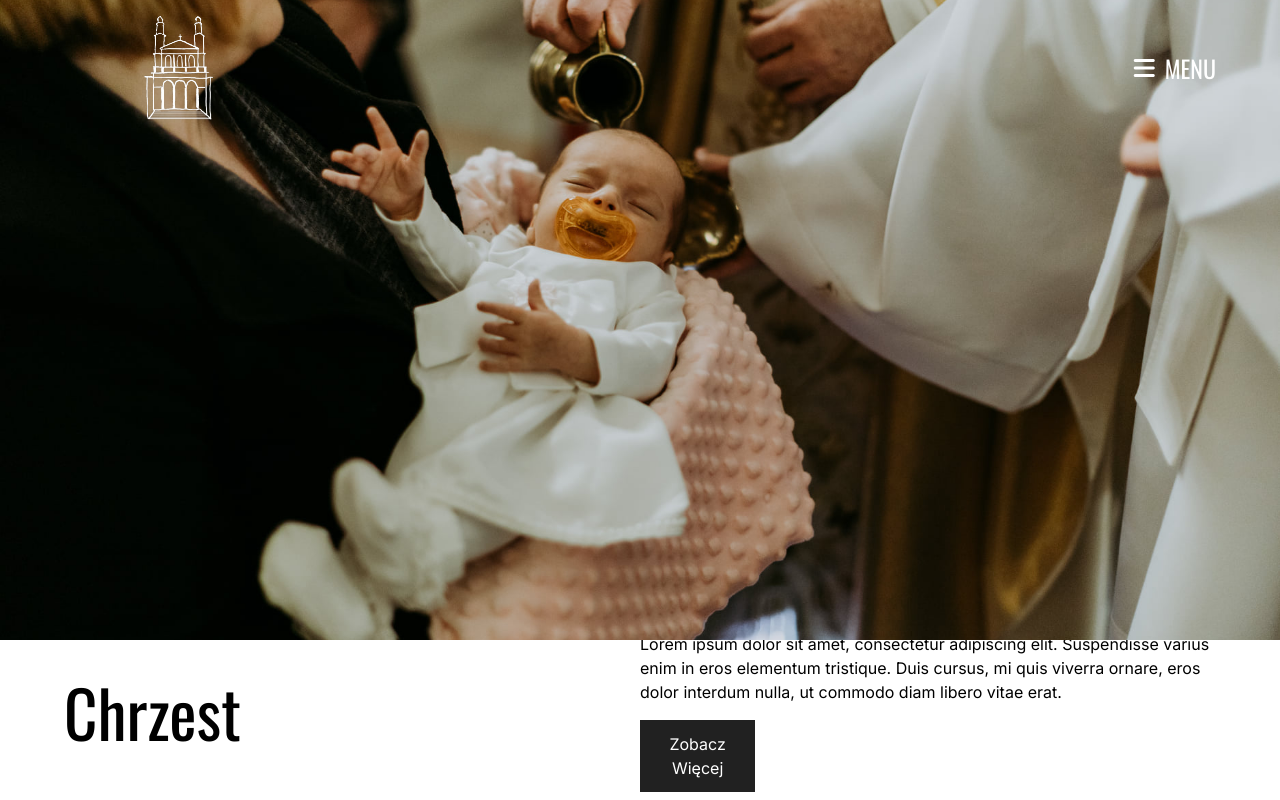
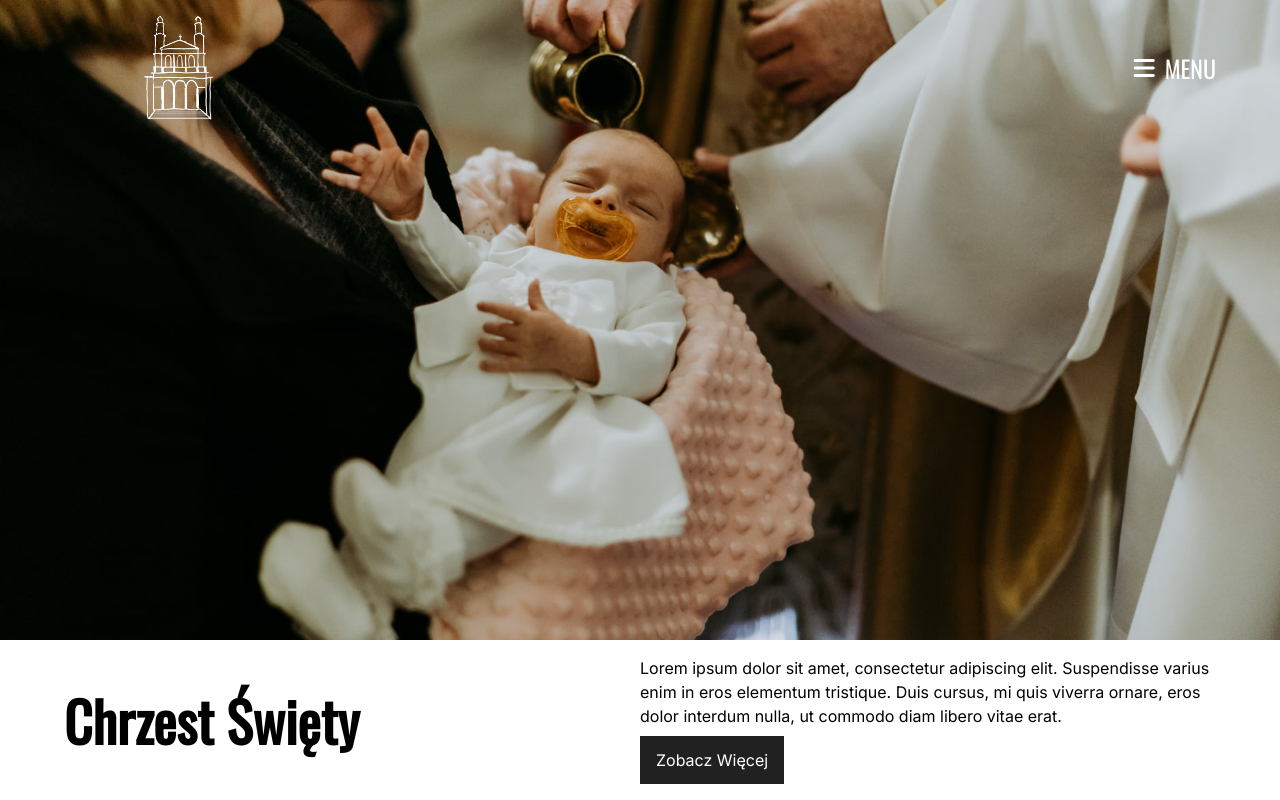
Before and after one commit to mcfilu/Parish, a Next.js app: page /sakramenty/chrzest in a window 1280 px wide. Shown: the top 800 px of the page. Built offline with nearby package versions, Linux system fonts and the light colour scheme.

Commit message:
changing the header of chrzest into the one from nabozenstwa

```diff
--- a/app/sakramenty/chrzest/header.jsx
+++ b/app/sakramenty/chrzest/header.jsx
@@ -4,14 +4,14 @@ import Image from 'next/image'
 const Header = () => {
   return (
     <div className='flex flex-col w-full h-screen'>
-        <div className='w-full h-[80%] relative'>
-            <Image alt="tlo header chrzest" fill objectFit='cover' src="/chrzest.jpeg"/>
+        <div className='w-full h-full relative'>
+            <Image alt="ksiadz proboszcz kazanie" fill objectFit='cover' src="/chrzest.jpeg"/>
         </div>
-        <div className='bg-white w-full h-[20%] flex flex-row px-[5vw] pb-[3vh] pt-[1vh] items-center justify-between'>
-            <h1 className='text-[65px] font-header2'>Chrzest</h1>
-            <div className='w-[50%] h-full flex flex-col justify-center'>
+        <div className='bg-white w-full flex flex-col md:flex-row px-[5vw] md:py-[2vh] pt-[0] pb-[1vh] items-start md:items-center justify-between'>
+            <h1 className='text-[55px] font-header2 font-bold '>Chrzest Święty</h1>
+            <div className='w-full md:w-[50%] h-full flex flex-col justify-center items-start'>
                 <p>Lorem ipsum dolor sit amet, consectetur adipiscing elit. Suspendisse varius enim in eros elementum tristique. Duis cursus, mi quis viverra ornare, eros dolor interdum nulla, ut commodo diam libero vitae erat.</p>
-                <button className='bg-dark text-white px-4 py-3 w-[20%] mt-[2vh]'>Zobacz Więcej</button>
+                <button className='bg-dark text-white px-4 py-3 mt-[1vh]'>Zobacz Więcej</button>
             </div>
         </div>
     </div>
```
